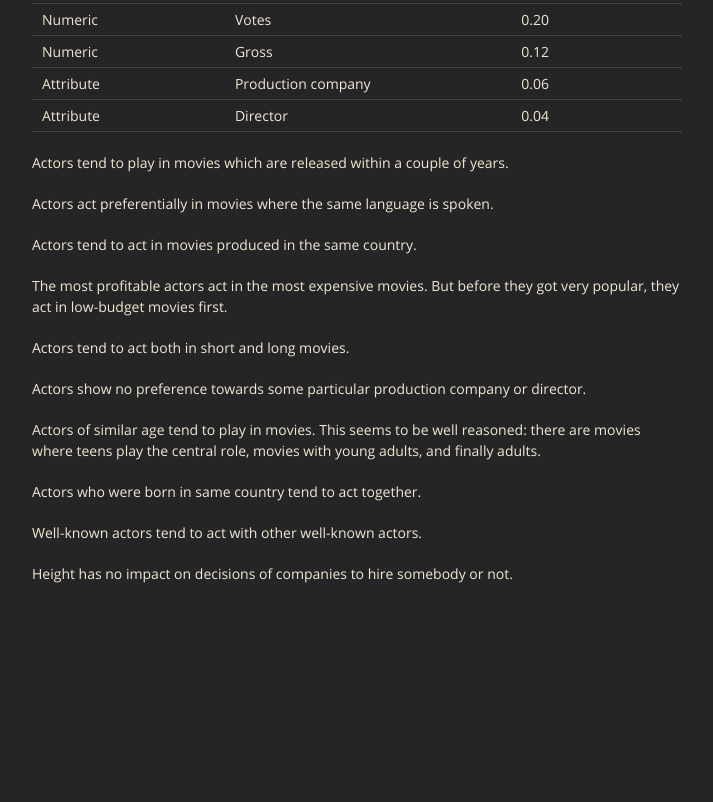
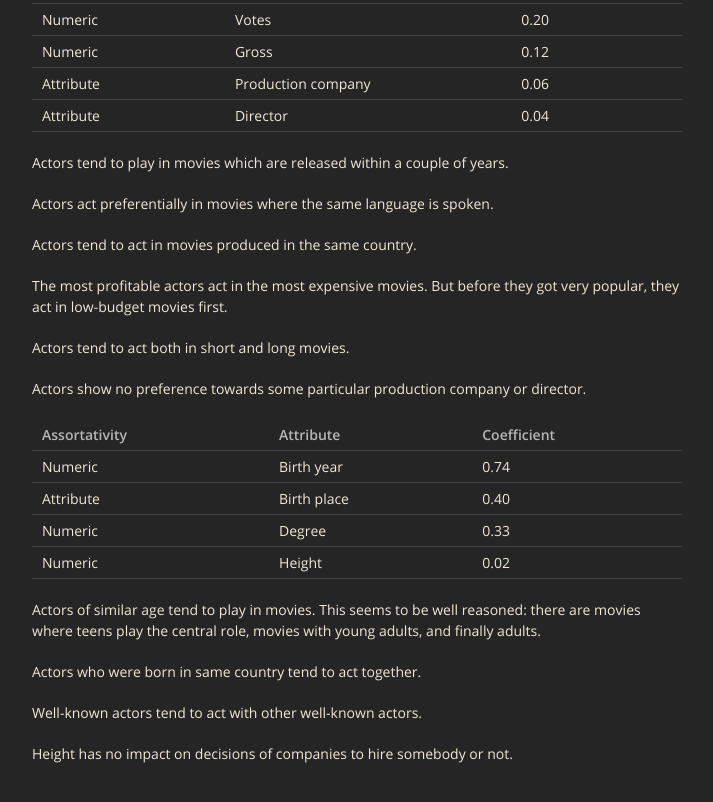
Before and after one commit to polakowo/oscarobber, a plain HTML site: page index.html in a window 1280 px wide. Shown: the part 8587-9389 px from the top of the page, without its empty margins (283-996 px from the left). Before the commit the page ends 9281 px from the top, so only its background shows below. Drawn offline with nearby package versions, Linux system fonts and the light colour scheme.

Commit message:
Update index.html

```diff
--- a/index.html
+++ b/index.html
@@ -361,6 +361,37 @@
 			<p>The most profitable actors act in the most expensive movies. But before they got very popular, they act in low-budget movies first.</p>
 			<p>Actors tend to act both in short and long movies.</p>
 			<p>Actors show no preference towards some particular production company or director.</p>
+			<table>
+				<thead>
+					<tr>
+						<th>Assortativity</th>
+						<th>Attribute</th>
+						<th>Coefficient</th>
+					</tr>
+				</thead>
+				<tbody>
+					<tr>
+						<td>Numeric</td>
+						<td>Birth year</td>
+						<td>0.74</td>
+					</tr>
+					<tr>
+						<td>Attribute</td>
+						<td>Birth place</td>
+						<td>0.40</td>
+					</tr>
+					<tr>
+						<td>Numeric</td>
+						<td>Degree</td>
+						<td>0.33</td>
+					</tr>
+					<tr>
+						<td>Numeric</td>
+						<td>Height</td>
+						<td>0.02</td>
+					</tr>
+				</tbody>
+			</table>
 			<p>Actors of similar age tend to play in movies. This seems to be well reasoned: there are movies where teens play the central role, movies with young adults, and finally adults.</p>
 			<p>Actors who were born in same country tend to act together.</p>
 			<p>Well-known actors tend to act with other well-known actors.</p>
```
